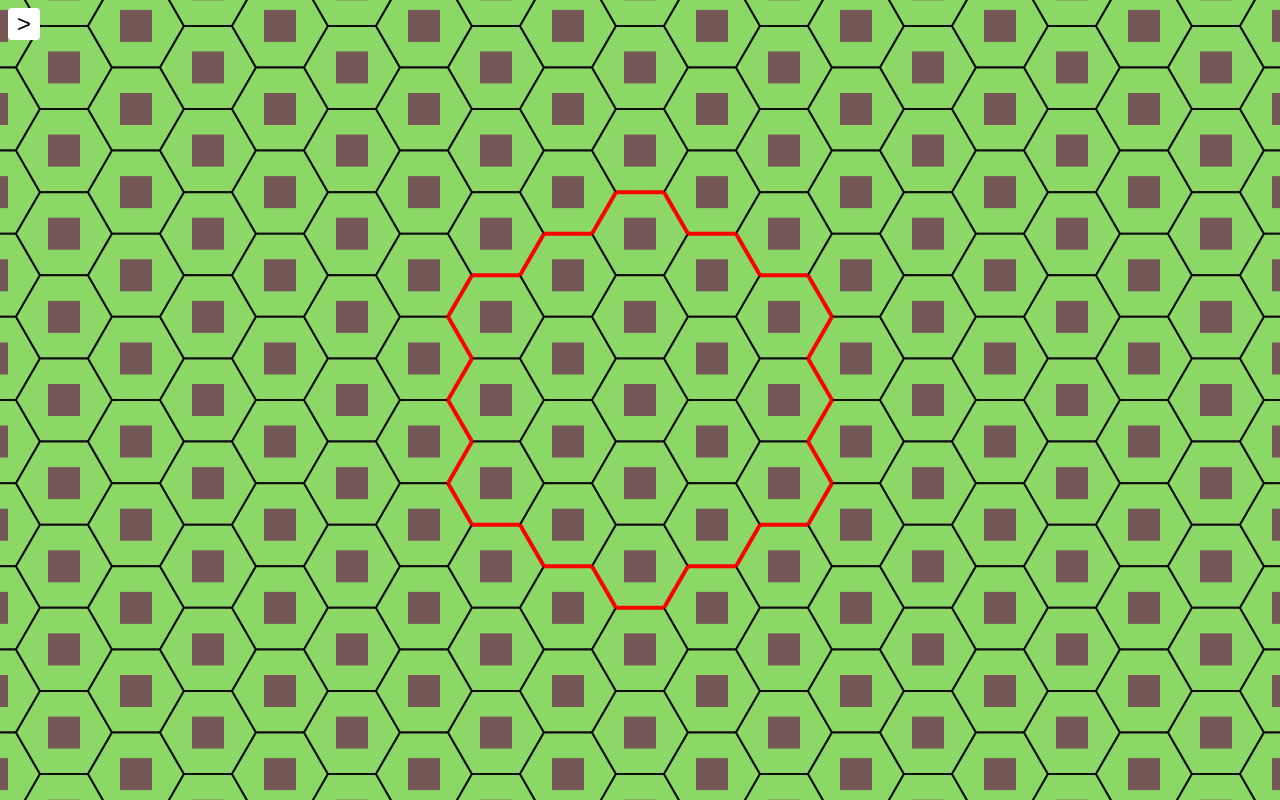
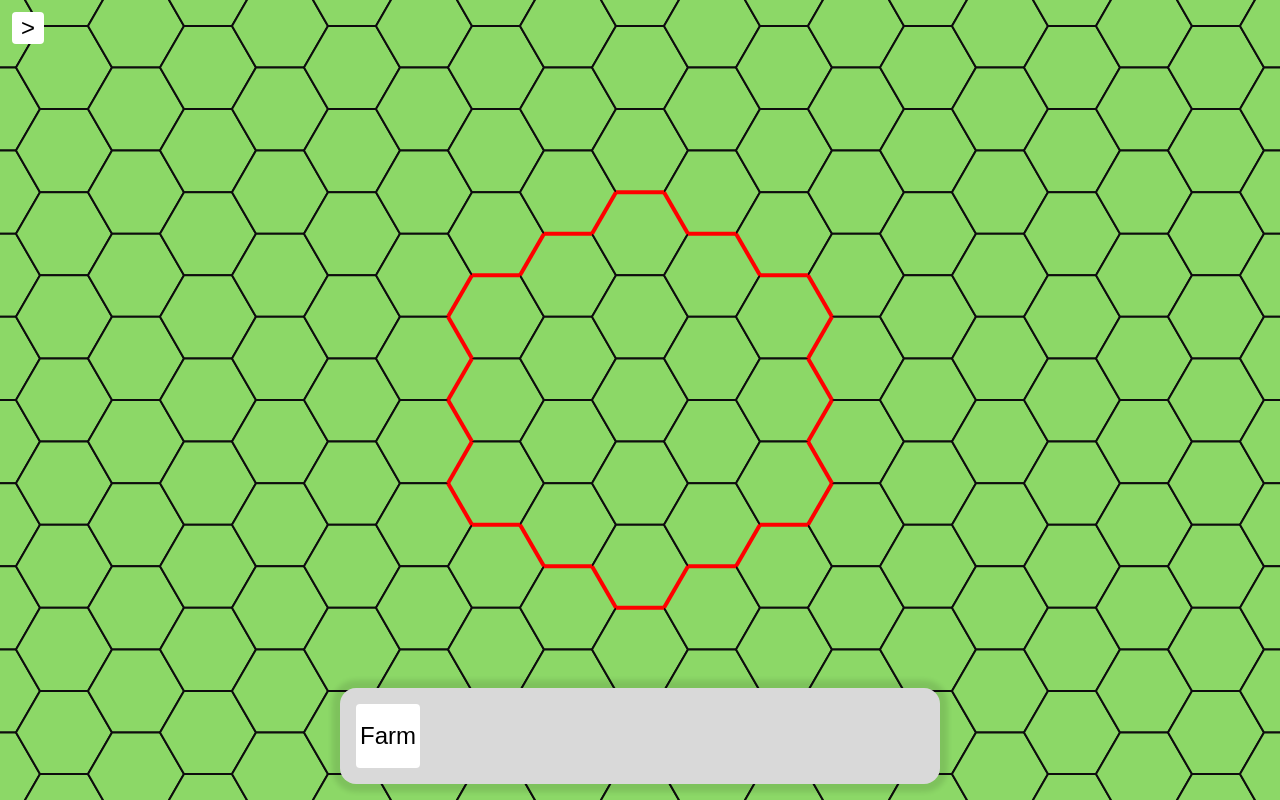
Before and after one commit to MentaalAchtergesteld/civ-inc, a website built with webpack: page index.html in a window 1280 px wide. Shown: the top 800 px of the page. Built offline with nearby package versions, Linux system fonts and the light colour scheme; animation ran at ten frames a second; what open-simplex-noise would draw is missing.

Commit message:
less oop. buildings can be built

```diff
--- a/index.html
+++ b/index.html
@@ -9,7 +9,12 @@
     <title>civ-inc</title>
 </head>
 <body>
-	<button id="open-kingdom-panel">></button>
+	<button id="open-kingdom-panel" class="square">></button>
+	<div id="building-bar" class="bar bottom">
+		<ul id="building-list">
+
+		</ul>
+	</div>
 	<canvas id="tiles"></canvas>
 </body>
 </html>
--- a/src/building.ts
+++ b/src/building.ts
@@ -1,21 +1,56 @@
 import { Kingdom } from "./kingdom";
-import { Resource } from "./map";
+import { Biome, Resource, Tile } from "./map";
 
-export abstract class Building {
-	constructor(public name: string){};
-	abstract tick(kingdom: Kingdom, dt: number): void;
-	abstract getProduction(): Partial<Record<Resource, number>>
+export type Building = {
+	name: string,
+	allowedBiomes: Biome[],
+	input: Partial<Record<Resource, number>>,
+	output: Partial<Record<Resource, number>>;
+	productivity: number,
 }
 
-export class Farm extends Building {
-	private foodProduction = 1;
-	constructor() { super("Farm") };
+export function collectBuilding(kingdom: Kingdom, tile: Tile, dt: number): number {
+	if (tile.building == undefined) return 0;
+	const building = tile.building;
 
-	tick(kingdom: Kingdom, dt: number): void {
-		kingdom.resources.Food += this.foodProduction * dt;
+	// Check if required resources are present
+	for(const [res, amount] of Object.entries(building.input)) {
+		if((kingdom.resources[res as Resource] ?? 0) < amount * dt) {
+			return 0;
+		}
 	}
 
-	getProduction(): Partial<Record<Resource, number>> {
-		return {[Resource.Food]:this.foodProduction};
+	// Subtract used resources
+	for(const [res, amount] of Object.entries(building.input)) {
+		kingdom.resources[res as Resource] -= amount * dt;
 	}
+
+	// Add produced resources
+	let totalMaxProduced = 0;
+	let totalProduced = 0;
+	for(const [res, amount] of Object.entries(building.output)) {
+		totalMaxProduced += amount * dt;
+		let produced = amount * dt * (tile.yieldMultipliers[res as Resource] || 0);
+		kingdom.resources[res as Resource] += produced;
+		totalProduced += produced;
+	}
+
+	let productivity = totalProduced / totalMaxProduced;
+	building.productivity = productivity;
+
+	return productivity;
 }
+
+export function createFarm(): Building {
+	return {
+		name: "Farm",
+		allowedBiomes: [Biome.Plains],
+		input: {},
+		output: { [Resource.Food]: 1 },
+		productivity: 0,
+	};
+}
+
+export const buildings = [
+	createFarm(),
+];
--- a/src/index.ts
+++ b/src/index.ts
@@ -1,12 +1,15 @@
-import { Kingdom } from "./kingdom";
+import { buildings } from "./building";
+import { claimTile, createKingdom, Kingdom, tickKingdom } from "./kingdom";
 import { discoverTile, drawBorder, drawSelectedTile, drawTiles, findTile, generateMap, hexDistance, pixelToHex, Tile, TileState } from "./map";
-import { KingdomPanel, TilePanel } from "./panel";
+import { KingdomPanel, populateBuildingBar, selectedBuilding, TilePanel } from "./panel";
 
 function lerp(a: number, b: number, t: number): number {
 	return a + (b - a) * t;
 }
 
-export const kingdom = new Kingdom();
+export const kingdom = createKingdom("Your Kingdom");
+
+populateBuildingBar(buildings);
 
 const kingdomPanel = new KingdomPanel(kingdom);
 kingdomPanel.close();
@@ -43,7 +46,7 @@ for (let q = -visibleRadius; q <= visibleRadius; q++) {
 		if (tile == undefined) continue;
 
 		if (distance < claimedRadius) {
-			kingdom.claimTile(tile);
+			claimTile(kingdom, tile);
 		} else if (distance < discoveredRadius) {
 			tile.state = TileState.Discovered;
 		} else {
@@ -119,6 +122,27 @@ let selectedTile: Tile | undefined;
 
 let tileSize = 48;
 
+function placeBuilding(tile: Tile | undefined) {
+	if(tile == undefined) return;
+	if(tile.state != TileState.Claimed) return;
+	if(tile.owner != kingdom) return;
+	if(tile.building) return;
+	if(!selectedBuilding!.allowedBiomes.includes(tile.biome)) return;
+
+	tile.building = selectedBuilding;
+}
+
+function selectTile(tile: Tile | undefined) {
+	if(selectedTile == tile) {
+		selectedTile = undefined;
+		tilePanel.close();
+	} else {
+		selectedTile = tile;
+		tilePanel.setTile(selectedTile!);
+		tilePanel.open();
+	}
+}
+
 canvas.addEventListener("click", (e) => {
 	const rect = canvas.getBoundingClientRect();
 	const mouseX = (e.clientX - rect.left - xOffset) / scale;
@@ -131,15 +155,13 @@ canvas.addEventListener("click", (e) => {
 	if(tile?.state == TileState.Undiscovered) return;
 	if(tile?.state == TileState.Visible) discoverTile(q, r, map);
 
+	if (selectedBuilding) {
+		placeBuilding(tile);
+	} else {
+		selectTile(tile);
+	}
 
-	if(selectedTile == tile) {
-		selectedTile = undefined;
-		tilePanel.close();
-	} else {
-		selectedTile = tile;
-		tilePanel.setTile(selectedTile!);
-		tilePanel.open();
-	}
+
 });
 
 let lastTime = performance.now();
@@ -166,7 +188,7 @@ function loop(now: number) {
 
 	ctx.restore();
 
-	kingdom.tick(delta);
+	tickKingdom(kingdom, delta);
 
 	if(kingdomPanel.isOpen) kingdomPanel.update();
 
--- a/src/kingdom.ts
+++ b/src/kingdom.ts
@@ -1,27 +1,34 @@
+import { collectBuilding } from "./building";
 import { Resource, Tile, TileState } from "./map";
 
-export class Kingdom {
-	public resources: Record<Resource, number> = {} as Record<Resource, number>;
-	public tiles: Tile[] = [];
+export type Kingdom = {
+	name: string,
+	resources: Record<Resource, number>,
+	tiles: Tile[]
+}
 
-	constructor() {
-		for (const res of Object.values(Resource)) {
-			this.resources[res as Resource] = 0;
+export function createKingdom(name: string): Kingdom {
+	const keys = Object.values(Resource) as Resource[];
+	const resources = Object.fromEntries(keys.map(r => [r, 0])) as Record<Resource, number>;
+
+	return {
+		name,
+		resources,
+		tiles: [],
 	}
 }
 
-	tick(dt: number): void {
-		for(const tile of this.tiles) {
-			if (tile.building) tile.building.tick(this, dt);
+export function tickKingdom(kingdom: Kingdom, dt: number): void {
+	for(const tile of kingdom.tiles) {
+		if (tile.building) collectBuilding(kingdom, tile, dt);
 	}
 }
 
-	claimTile(tile: Tile): boolean {
-		if (tile.state == TileState.Claimed) return false;
+export function claimTile(kingdom: Kingdom, tile: Tile): boolean {
+	if (tile.state == TileState.Claimed || tile.owner != undefined) return false;
 
 	tile.state = TileState.Claimed;
-		tile.owner = this;
-		this.tiles.push(tile);
+	tile.owner = kingdom;
+	kingdom.tiles.push(tile);
 	return true;
 }
-}
--- a/src/map.ts
+++ b/src/map.ts
@@ -1,5 +1,5 @@
 import { makeNoise2D } from "open-simplex-noise";
-import { Building, Farm } from "./building";
+import { Building, createFarm } from "./building";
 import { Kingdom } from "./kingdom";
 
 export enum Biome {
@@ -57,7 +57,7 @@ function createTile(
 	return {
 		q, r, biome, state, yieldMultipliers,
 		building: undefined,
-		owner: undefined
+		owner: undefined,
 	}
 }
 
@@ -157,7 +157,6 @@ export function generateMap(radius: number, scale: number): Tile[] {
 			const multipliers = yieldMultipliers[biome];
 
 			const tile = createTile(q, r, biome, TileState.Undiscovered, multipliers as Record<Resource, number>);
-			if (biome == Biome.Plains) tile.building = new Farm();
 			tiles.push(tile);
 
 		}
--- a/src/panel.ts
+++ b/src/panel.ts
@@ -1,5 +1,6 @@
 import { kingdom } from ".";
-import { Kingdom } from "./kingdom";
+import { Building, createFarm } from "./building";
+import { claimTile, Kingdom } from "./kingdom";
 import { Biome, Tile, TileState } from "./map";
 
 enum PanelSide {
@@ -37,6 +38,7 @@ export abstract class Panel {
 		if(closeable) {
 			const closeButton = document.createElement("button");
 			closeButton.innerText = "X";
+			closeButton.classList.add("square");
 
 			closeButton.addEventListener("click", () => this.close());
 			header.appendChild(closeButton);
@@ -106,13 +108,14 @@ export class TilePanel extends Panel {
 		this.buildingSection.appendChild(this.buildingInfo);
 		this.element.appendChild(this.buildingSection);
 
-		const button = document.createElement("button");
-		button.innerText = "Claim";
-		button.addEventListener("click", (_) => {
+		const claimBtn = document.createElement("button");
+		claimBtn .innerText = "Claim";
+		claimBtn.addEventListener("click", (_) => {
 			if(this.tile == undefined) return;
-			kingdom.claimTile(this.tile);
+			claimTile(kingdom, this.tile);
 		});
-		this.claimSection.appendChild(button);
+
+		this.claimSection.appendChild(claimBtn);
 
 		this.element.appendChild(this.claimSection);
 	}
@@ -168,9 +171,11 @@ export class TilePanel extends Panel {
 		const b = this.tile.building;
 		this.buildingInfo.innerHTML += `<p><strong>Type: </strong>${b.name}</p>`;
 
+		this.buildingInfo.innerHTML += `<p><strong>Productivity: </strong>${b.productivity.toFixed(2)}</p>`
+
 		this.buildingInfo.innerHTML += "<strong>Production:</strong>";
 		const list = document.createElement("ul");
-		for(const [res, count] of Object.entries(b.getProduction())) {
+		for(const [res, count] of Object.entries(b.output)) {
 			const li = document.createElement("li");
 			li.innerText = `${res}: ${count}`;
 			list.appendChild(li);
@@ -192,3 +197,31 @@ export class TilePanel extends Panel {
 		}
 	}
 }
+
+const buildingBar = document.getElementById("building-bar")!;
+export let selectedBuilding: Building | undefined;
+
+export function populateBuildingBar(buildings: Building[]) {
+	buildingBar.innerHTML = "";
+
+	for(const b of buildings) {
+		const btn = document.createElement("button");
+		btn.classList.add("square");
+		btn.innerText = b.name;
+
+		btn.addEventListener("click", () => {
+			if(selectedBuilding == b) {
+				selectedBuilding = undefined;
+				btn.classList.remove("selected");
+			} else {
+				Array.from(buildingBar.querySelectorAll("button.selected"))
+					.forEach(btn => btn.classList.remove("selected"));
+
+					selectedBuilding = b;
+					btn.classList.add("selected");
+			}
+		});
+
+		buildingBar.appendChild(btn);
+	}
+}
--- a/styles.css
+++ b/styles.css
@@ -23,22 +23,29 @@ canvas {
 #open-kingdom-panel {
 	position: absolute;
 	z-index: 1;
-	left: 8px;
-	top: 8px;
+	left: 12px;
+	top: 12px;
 }
 
 button {
-	aspect-ratio: 1/1;
 	cursor: pointer;
 	background: hsl(0, 0%, 100%);
 	border: none;
 	outline: none;
 	border-radius: 4px;
 
-	width: 32px;
-	height: 32px;
+	min-width: 32px;
+	min-height: 32px;
 	line-height: 24px;
 	font-size: 24px;
+}
+
+button.square {
+	aspect-ratio: 1/1;
+}
+
+button.selected {
+	background: hsl(0, 0%, 95%);
 }
 
 button:hover {
@@ -50,7 +57,7 @@ button:hover {
 	position: absolute;
 	background: hsl(0, 0%, 85%);
 	width: 450px;
-	height: 100vh;
+	height: 98vh;
 	overflow-y: auto;
 
 	padding: 16px;
@@ -58,6 +65,9 @@ button:hover {
 	display: flex;
 	flex-direction: column;
 	gap: 8px;
+
+	bottom: 50%;
+	translate: 0 50%;
 
 	transition: transform 0.1s ease;
 	z-index: 2;
@@ -118,3 +128,31 @@ button:hover {
 .panel > section.hidden {
 	display: none;
 }
+
+/* BAR */
+
+.bar {
+	position: absolute;
+	background: hsl(0, 0%, 85%);
+	width: 600px;
+	height: 96px;
+	overflow-y: auto;
+
+	padding: 16px;
+
+	display: flex;
+	flex-direction: row;
+	gap: 8px;
+
+	border-radius: 16px;
+	box-shadow: 0px 0px 5px 8px rgba(0, 0, 0, 0.1);
+
+	transition: transform 0.1s ease;
+	z-index: 2;
+}
+
+.bar.bottom {
+	bottom: 16px;
+	left: 50%;
+	transform: translateX(-50%);
+}
```
Also changed, not shown: todo.md (added, +6 -0 lines). Lines whose indentation alone changed are shown as unchanged.
